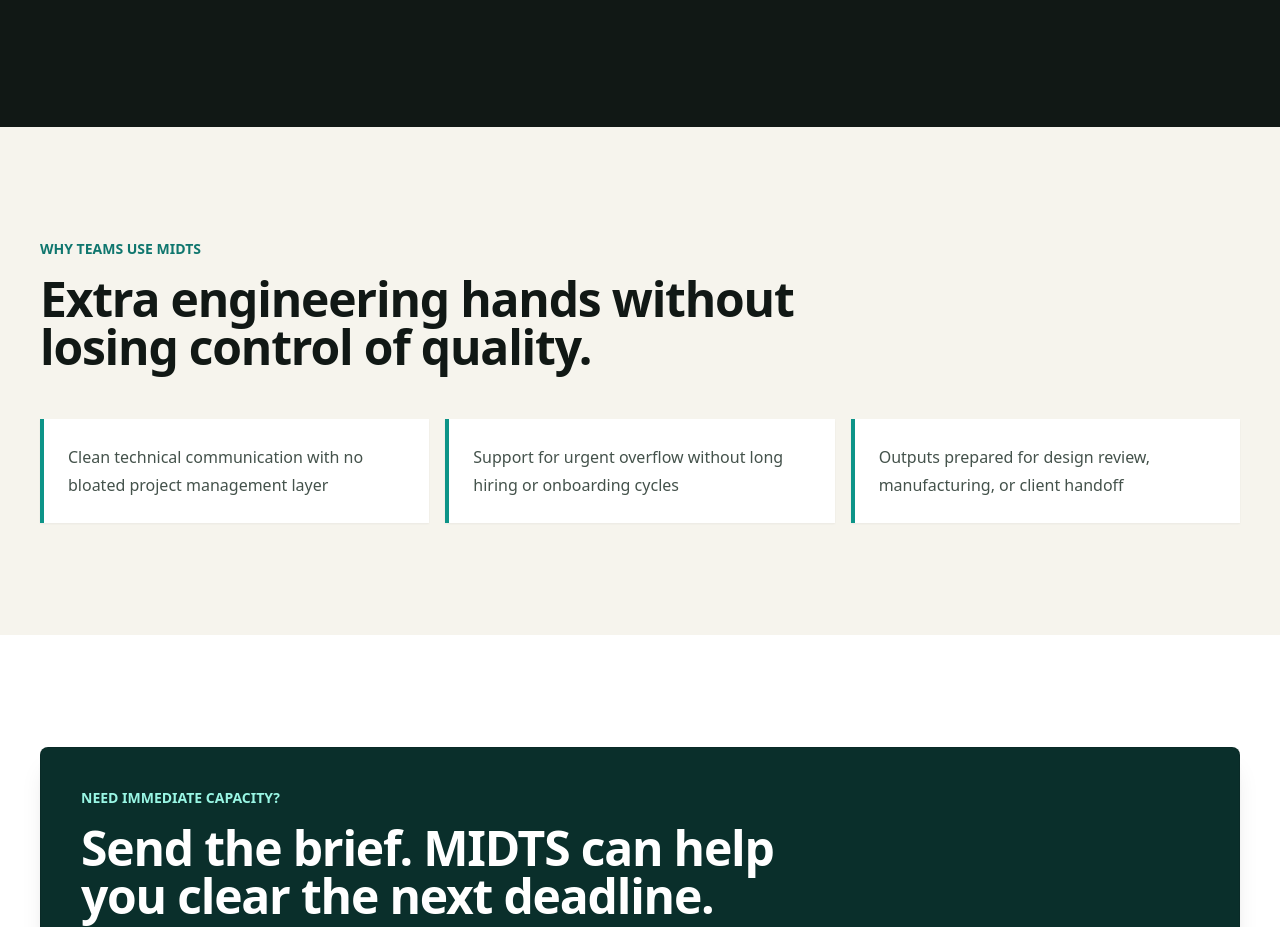
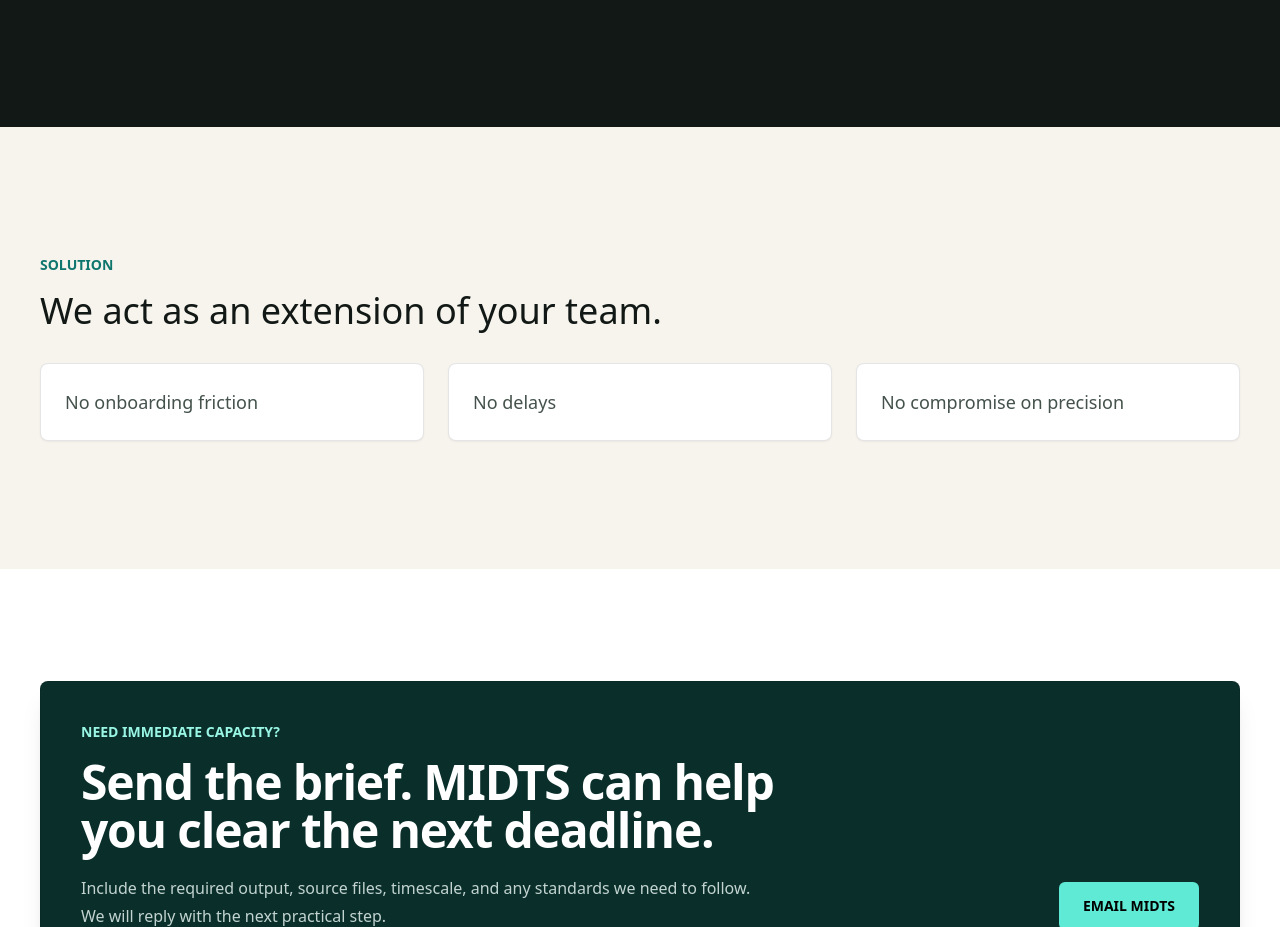
Before and after one commit to zeeshankhanminhas/NEW-MIDTS, a Next.js app: page / in a window 1280 px wide. Shown: the part 2624-3551 px from the top of the page. Built offline with nearby package versions, Linux system fonts and the light colour scheme.

Commit message:
Align proof section with MIDTS conventions

```diff
--- a/components/Proof.tsx
+++ b/components/Proof.tsx
@@ -1,25 +1,27 @@
 const proof = [
-  'Clean technical communication with no bloated project management layer',
-  'Support for urgent overflow without long hiring or onboarding cycles',
-  'Outputs prepared for design review, manufacturing, or client handoff',
+  'No onboarding friction',
+  'No delays',
+  'No compromise on precision',
 ];
 
 export default function Proof() {
   return (
-    <section className="bg-[#f6f4ed] py-20 text-[#111815] md:py-28">
+    <section className="section_proof bg-[#f6f4ed] py-20 text-[#111815] md:py-32">
       <div className="container_large padding_global">
-        <div className="max-w-4xl">
-          <p className="mb-4 text-sm font-semibold uppercase text-teal-700">Why teams use MIDTS</p>
-          <h2 className="text-4xl font-semibold leading-tight tracking-tight md:text-5xl">
-            Extra engineering hands without losing control of quality.
-          </h2>
-        </div>
-        <div className="mt-12 grid gap-4 md:grid-cols-3">
-          {proof.map((item) => (
-            <article key={item} className="border-l-4 border-teal-600 bg-white p-6 shadow-sm">
-              <p className="leading-7 text-[#44524b]">{item}</p>
-            </article>
-          ))}
+        <div className="proof_wrapper">
+          <div className="proof_heading max-w-4xl">
+            <p className="text_eyebrow mb-4 text-sm font-semibold uppercase text-teal-700">Solution</p>
+            <h2 className="heading_section text-3xl font-medium leading-tight md:text-4xl">
+              We act as an extension of your team.
+            </h2>
+          </div>
+          <div className="grid_proof mt-8 grid gap-6 md:grid-cols-3">
+            {proof.map((item) => (
+              <article key={item} className="card_proof rounded-lg border border-black/10 bg-white p-6 shadow-sm">
+                <p className="text_body text-base text-[#44524b] md:text-lg">{item}</p>
+              </article>
+            ))}
+          </div>
         </div>
       </div>
     </section>
```
